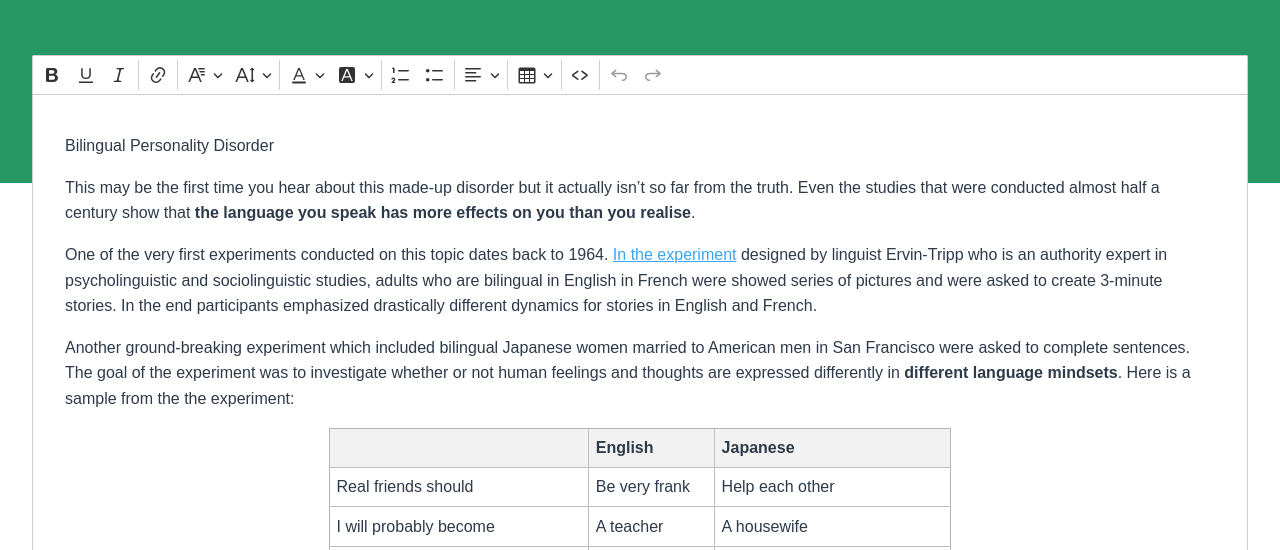
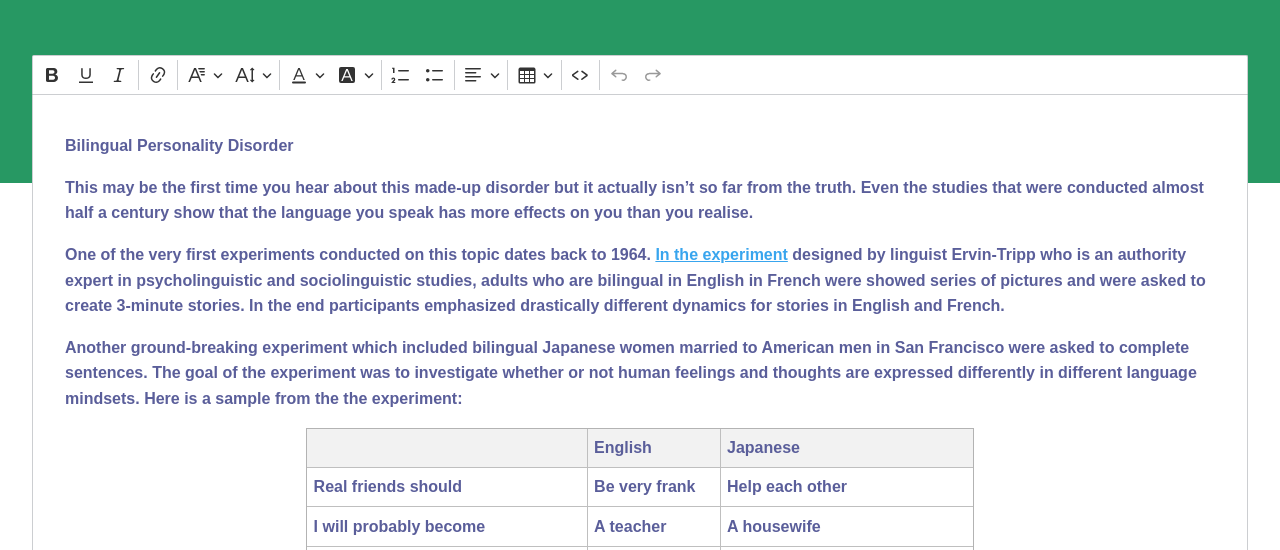
Before and after one commit to oeker55/customCKeditorForFarktor, a website built with webpack: page sample/index.html in a window 1280 px wide. Shown: the part 238-788 px from the top of the page. Built offline with nearby package versions, Linux system fonts and the light colour scheme.

Commit message:
ck style

```diff
--- a/sample/styles.css
+++ b/sample/styles.css
@@ -36,6 +36,12 @@ main .ck-editor[role='application'] .ck.ck-content,
 	background: #fff;
 	border: 1px solid hsl(0, 0%, 70%);
 	width: 100%;
+	padding: 20px 40px;
+	min-height: 100px ;
+	max-height: 500px ;
+	color: #5a5e9a;
+	font-size: 13px;
+	font-weight: 700;
 }
 
 /* Because of sidebar `position: relative`, Edge is overriding the outline of a focused editor. */
```
